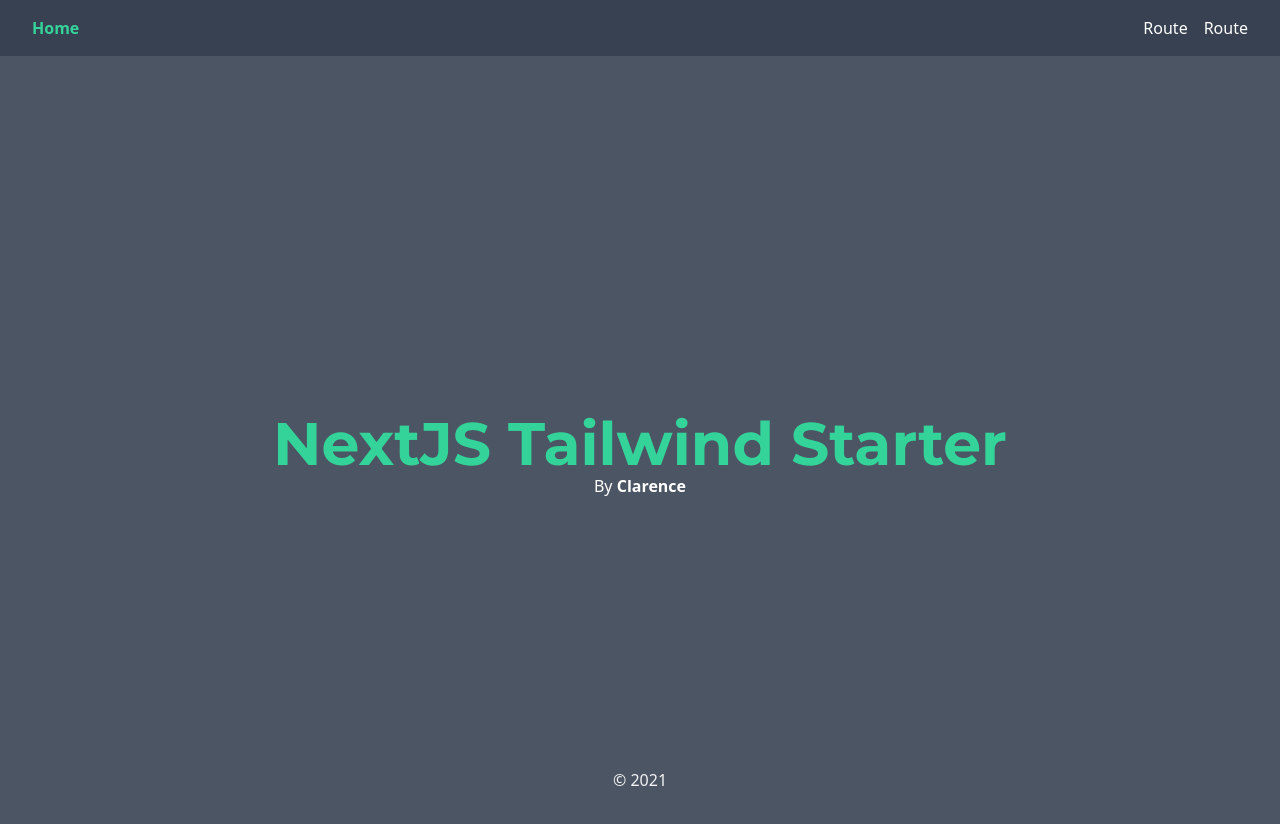
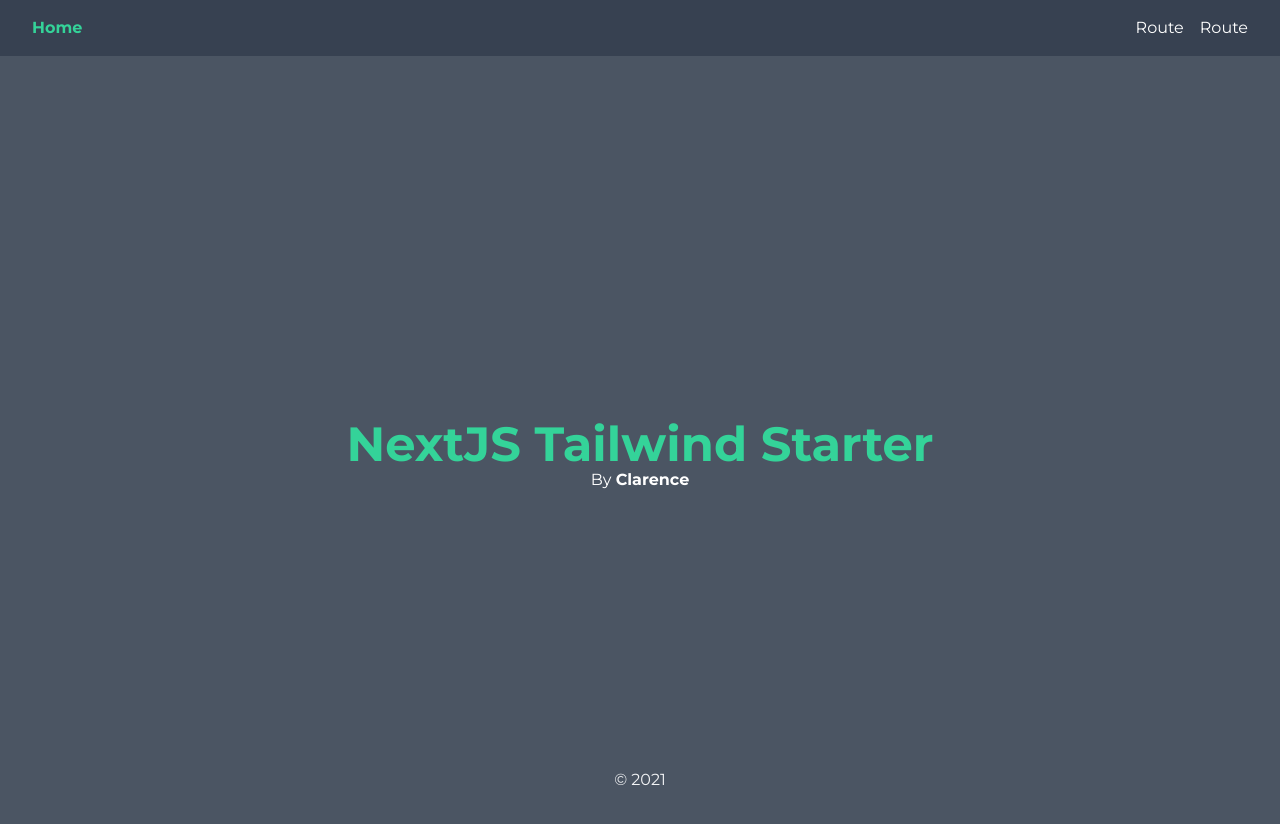
Before and after one commit to stevenlee9951/Portfolio, a Next.js app: page / in a window 1280 px wide. Shown: the top 824 px of the page. Built offline with nearby package versions, Linux system fonts and the light colour scheme.

Commit message:
merged with unpulled files

```diff
--- a/components/Seo.jsx
+++ /dev/null
@@ -1,20 +0,0 @@
-import Head from 'next/head';
-
-export default function Seo({ children, pageTitle }) {
-    // TODO change this!
-    const publicURL = 'https://link.vercel.app';
-    return (
-        <Head>
-            <title>{pageTitle}</title>
-            {children}
-            <meta property='og:title' content={pageTitle || 'NextJS Tailwind Starter'} />
-            <meta property='og:type' content='event' />
-            <meta property='og:url' content={publicURL} />
-            <meta
-                property='og:description'
-                content='This starter was made by Theodorus Clarence.'
-            />
-            <meta property='og:image' content={`${publicURL}/vercel.svg`} />
-        </Head>
-    );
-}
--- /dev/null
+++ b/next-seo.config.js
@@ -0,0 +1,25 @@
+const title = 'Next.js Tailwind Starter';
+const description = 'A template for Next.js and Tailwindcss by Theodorus Clarence';
+
+const SEO = {
+    title,
+    description,
+    // canonical: 'https://theodorusclarence.com',
+    openGraph: {
+        type: 'website',
+        locale: 'en_IE',
+        url: 'https://theodorusclarence.com',
+        title,
+        description,
+        images: [
+            {
+                url: 'https://theodorusclarence.com/favicon/ms-icon-144x144.png',
+                alt: title,
+                width: 144,
+                height: 144,
+            },
+        ],
+    },
+};
+
+export default SEO;
--- a/package.json
+++ b/package.json
@@ -10,6 +10,7 @@
   "dependencies": {
     "autoprefixer": "^10.2.1",
     "next": "10.0.5",
+    "next-seo": "^4.17.0",
     "postcss": "^8.2.4",
     "react": "17.0.1",
     "react-dom": "17.0.1",
--- a/pages/_app.js
+++ b/pages/_app.js
@@ -1,7 +1,14 @@
-import '../styles/globals.css'
+import { DefaultSeo } from 'next-seo';
+import '../styles/globals.css';
+import SEO from '../next-seo.config';
 
 function MyApp({ Component, pageProps }) {
-  return <Component {...pageProps} />
+    return (
+        <>
+            <DefaultSeo {...SEO} />
+            <Component {...pageProps} />
+        </>
+    );
 }
 
-export default MyApp
+export default MyApp;
--- a/pages/index.jsx
+++ b/pages/index.jsx
@@ -1,13 +1,29 @@
+import { NextSeo } from 'next-seo';
 import Nav from '../components/Nav';
-import Seo from '../components/Seo';
 
 export default function Home() {
+    // * customize here
+    // const title = 'Next.js Tailwind Starter';
+    // const description = 'your description';
+    // const url = 'https://theodorusclarence.com';
     return (
         <>
-            <Seo pageTitle='NextJS Tailwind Starter' />
+            {/*//* you can use the default */}
+            <NextSeo />
+            {/*//* or customize */}
+            {/* <NextSeo
+                title={title}
+                description={description}
+                canonical={url}
+                openGraph={{
+                    url,
+                    title,
+                    description,
+                }}
+            /> */}
             <Nav />
             <section className='bg-gray-600'>
-                <main className='flex flex-col items-center justify-center text text-green-400 min-h-screen'>
+                <main className='flex flex-col items-center justify-center min-h-screen text-green-400 layout'>
                     <h1>
                         <a
                             className='font-bold hover:text-green-500'
@@ -30,7 +46,7 @@ export default function Home() {
                         </a>
                     </p>
 
-                    <footer className='absolute bottom-2 text-gray-100'>
+                    <footer className='absolute text-gray-100 bottom-2'>
                         © {new Date().getFullYear()}
                     </footer>
                 </main>
--- a/styles/globals.css
+++ b/styles/globals.css
@@ -4,15 +4,29 @@
 
 /* Write your own custom base styles here */
 h1 {
-    @apply text-4xl lg:text-6xl font-primary font-bold;
+    @apply text-3xl font-bold md:text-5xl font-primary;
 }
 
 h2 {
-    @apply text-2xl lg:text-5xl font-primary font-bold;
+    @apply text-2xl font-bold md:text-4xl font-primary;
 }
 
 h3 {
-    @apply text-xl lg:text-4xl font-primary font-bold;
+    @apply text-xl font-bold md:text-3xl font-primary;
+}
+
+h4 {
+    @apply text-lg font-bold font-primary;
+}
+
+body {
+    @apply font-primary;
+}
+
+.layout {
+    /* 750px */
+    max-width: 43.75rem;
+    @apply w-11/12 mx-auto;
 }
 
 /* Start purging... */
```
Also changed, not shown: 2 other files (tests, documents, lock files or other folders).
